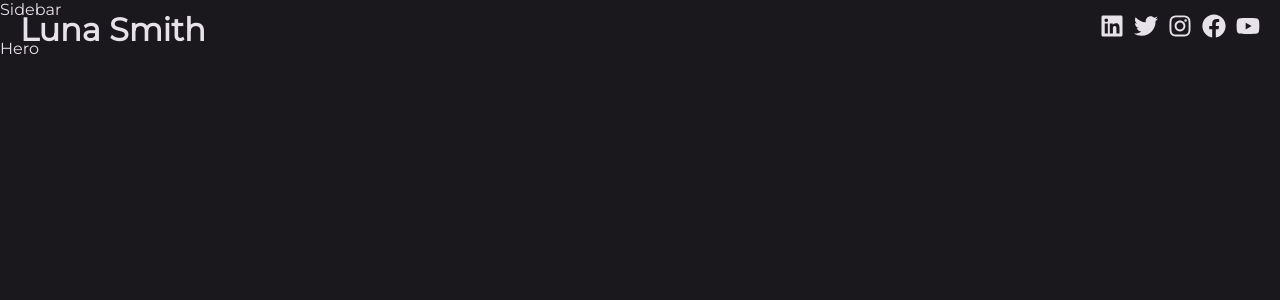
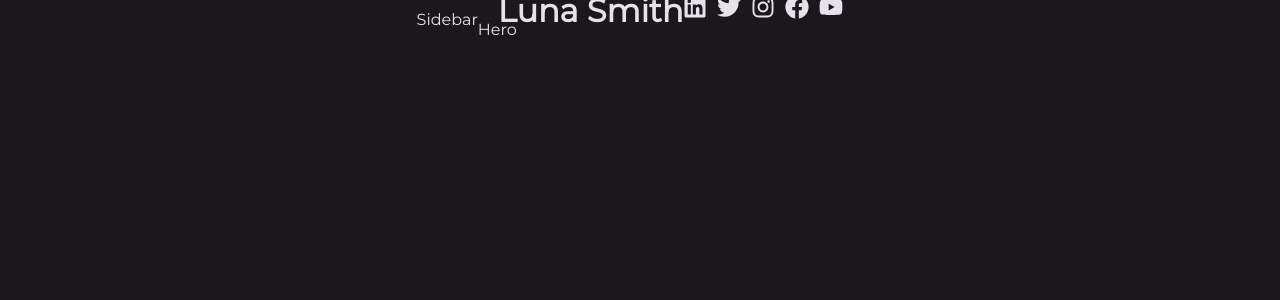
Before and after one commit to Lu-Smith/new_react_portfolio_sass, a React (Create React App) app: page / in a window 1280 px wide. Shown: the top 300 px of the page. Built offline with nearby package versions, Linux system fonts and the light colour scheme.

Commit message:
Updated home.scss

```diff
--- a/src/styles/app.scss
+++ b/src/styles/app.scss
@@ -1,6 +1,7 @@
 @import './variables';
 @import './mixins';
 @import './base';
+@import './home.scss';
 @import './sidebar.scss';
 @import './hero.scss';
 @import './navbar.scss';
--- a/src/styles/home.scss
+++ b/src/styles/home.scss
@@ -0,0 +1,3 @@
+.Home {
+    @include flexDirection(center, row);
+}
```
